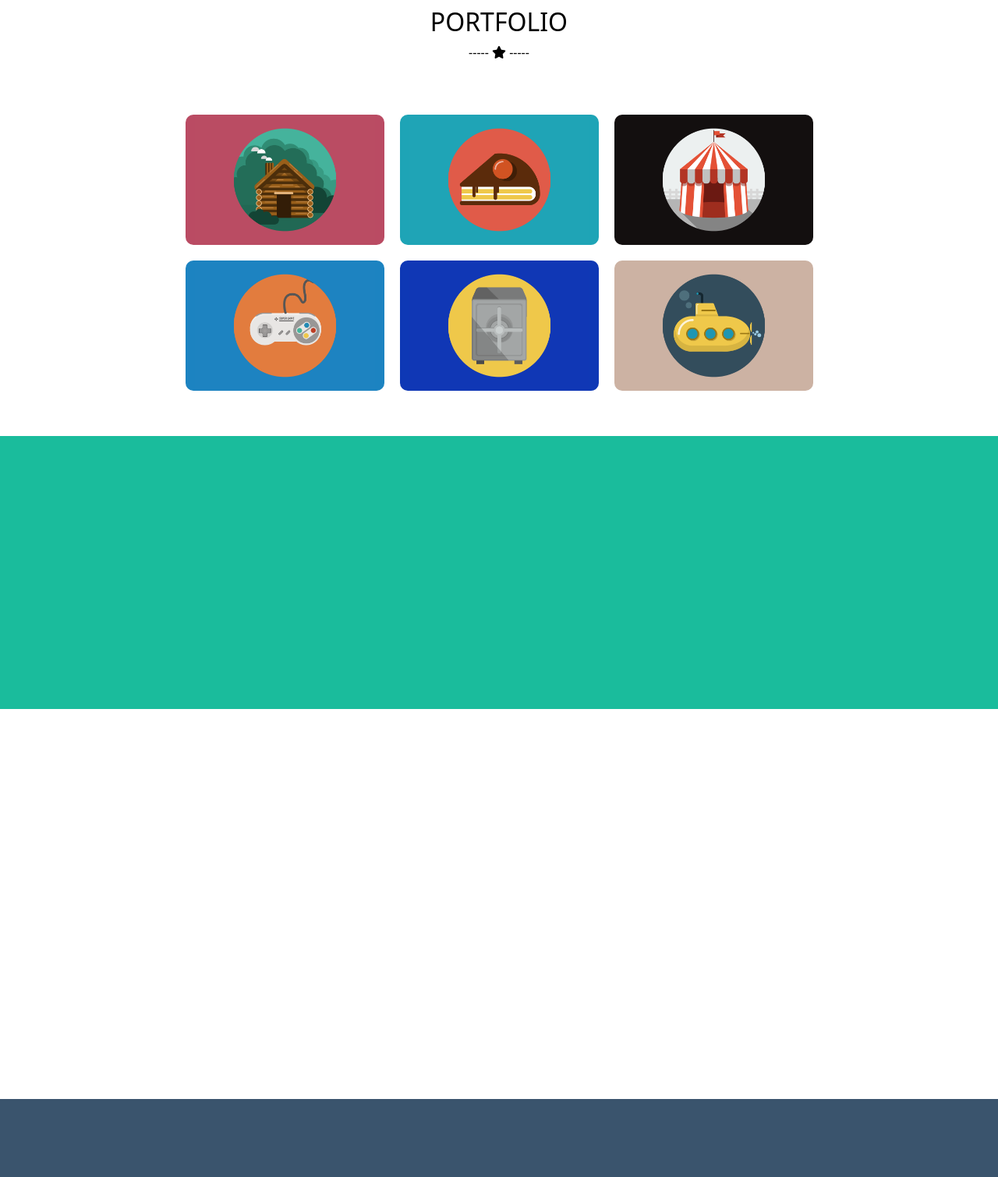
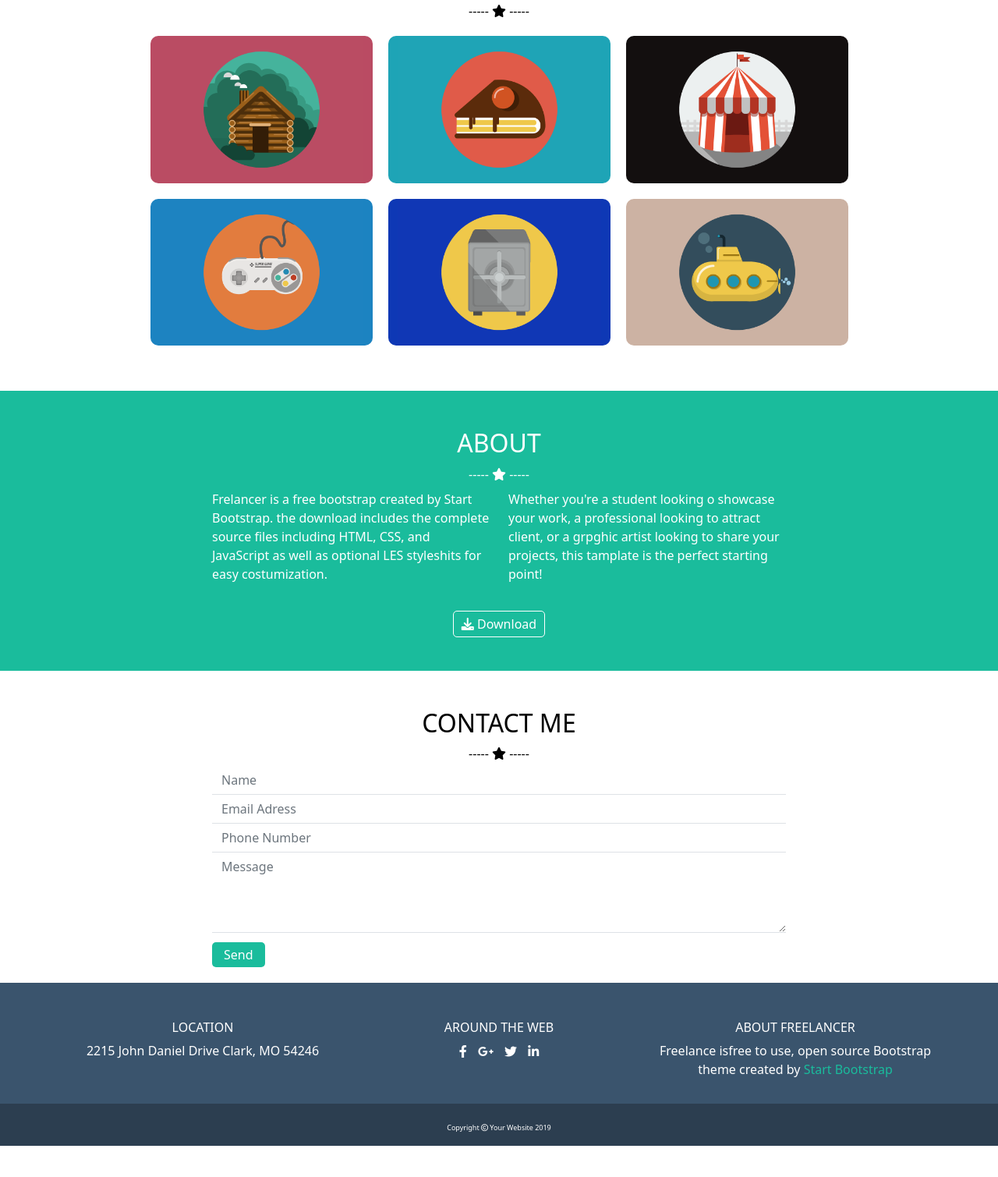
Before and after one commit to R3n1t0/html-css-bootstrap-freelancer, a plain HTML site: page index.html in a window 1280 px wide. Shown: the part 671-2180 px from the top of the page at 78% size. After the commit the page ends 2140 px from the top, so only its background shows below. Drawn offline with nearby package versions, Linux system fonts and the light colour scheme.

Commit message:
finished

```diff
--- a/assets/css/style.css
+++ b/assets/css/style.css
@@ -24,18 +24,6 @@ header .container .row .col i{
   background-color: #1abc9c;
 }
 
-.jumbotron .container{
-  height: 100%;
-}
-
-.jumbotron .container .row{
-  height: 50%;
-}
-
-.jumbotron .container .row .col{
-  height: 100%;
-}
-
 .jumbotron .container .row .col img{
   height: 100%;
   width: 100%;
@@ -45,6 +33,7 @@ header .container .row .col i{
 
 
 /* main */
+/* portfolio */
 .portfolio{
   width: 100%;
 }
@@ -52,6 +41,35 @@ header .container .row .col i{
 .portfolio .container .row .col{
   border-radius: 10px;
   margin: 10px;
+}
+
+.portfolio .container .row .col{
+  position: relative;
+}
+
+.portfolio .container .row .col .over{
+  display: none;
+  position: absolute;
+  top: 0;
+  left: 0;
+  width: 100%;
+  height: 100%;
+  background-color: rgba(0,255, 0, .6);
+  color: white;
+  border-radius: 10px;
+
+}
+
+.portfolio .container .row .col .over i{
+  position: absolute;
+  top: 50%;
+  left: 50%;
+  transform: translate(-50%, -50%);
+  font-size: 40px;
+}
+
+.portfolio .container .row .col:hover .over{
+  display: block;
 }
 
 .portfolio .first{
@@ -71,32 +89,74 @@ header .container .row .col i{
 }
 .portfolio .sixth{
   background-color: #ccb2a3;
-
 }
 
 .portfolio .container .row .col img{
   width: 100%;
 }
+/* /portfolio */
 
+
+/* about */
 .about{
   width: 100%;
-  height: 350px;
   background-color: #1abc9c;
 }
 
+.about .container .row .col a{
+  border: 1px solid white;
+  border-radius: 5px;
+  padding: 5px 10px;
+}
+
+.about .container .row .col a:hover{
+  background-color: white;
+  color: black;
+  border: 1px solid black;
+}
+/*/ about */
+
+
+/* contact */
 .contact{
   width: 100%;
-  height: 500px;
 }
 
-.footer-up{
+.contact .container .row .col a{
+  background-color: #1abc9c;
+  border-radius: 5px;
+  padding: 5px 15px;
+}
+/*/ contact */
+/*/ main */
+
+
+/* footer */
+/* footer-up */
+footer .footer-up{
   width: 100%;
-  height: 150px;
   background-color: #3a546d;
 }
 
+footer .footer-up .container .row .col a i{
+  border: 1px white;
+  border-radius: 5px;
+  padding: 5px;
+}
+
+footer .footer-up .container .row .col p span{
+  color: #1abc9c;
+}
+/*/ footer-up */
+
+/* footer-down */
 .footer-down{
   width: 100%;
-  height: 60px;
   background-color: #2C3E50;
 }
+
+footer .footer-down .container .row .col p{
+  font-size: 9px;
+}
+/*/ footer-down */
+/*/ footer */
--- a/assets/css/utilts.css
+++ b/assets/css/utilts.css
@@ -4,6 +4,10 @@ body{
 
 a{
   text-decoration: none;
+  color: white;
+}
+
+a:hover{
   color: white;
 }
 
@@ -15,3 +19,7 @@ li{
 .portfolio{
   color: black;
 }
+
+.contact{
+  color: black;
+}
--- a/index.html
+++ b/index.html
@@ -57,13 +57,13 @@
     <div class="container">
 
       <div class="row justify-content-center align-items-center">
-        <div class="col col-8 col-md-6 col-lg-4 jumbo-image pt-5">
+        <div class="col col-5 col-md-4 col-lg-3 jumbo-image pt-5">
           <img src="./assets/img/avatar.svg" alt="avatar">
         </div>
       </div>
 
       <div class="row justify-content-center align-items-end">
-        <div class="col col-10 col-md-8 col-lg-6 text-center pt-3">
+        <div class="col col-10 col-md-8 col-lg-6 text-center pt-3 mb-5">
           <h1>START BOOTSTRAP</h1>
           <span>----- </span><i class="fa-solid fa-star"></i><span> -----</span>
           <p>GRAPHIC ARTIST - WEB DESIGNER - ILLUSTRATOR</p>
@@ -89,25 +89,39 @@
           </div>
         </div>
 
-        <div class="row row-cols-1 row-cols-md-2 row-cols-lg-3 justify-content-center m-5">
-          <div class="col col-11 col-md-5 col-lg-3 first">
+        <div class="row row-cols-1 row-cols-md-2 row-cols-lg-3 justify-content-center mb-5">
+
+          <div class="col col-11 col-md-5 col-lg-3 first image">
+
             <img src="/assets/img/cabin.png" alt="cabin">
+            <div class="over"><i class="fa-solid fa-plus"></i></div>
           </div>
-          <div class="col col-11 col-md-5 col-lg-3 second">
+
+          <div class="col col-11 col-md-5 col-lg-3 second image">
             <img src="/assets/img/cake.png" alt="cake">
+            <div class="over"><i class="fa-solid fa-plus"></i></div>
           </div>
-          <div class="col col-11 col-md-5 col-lg-3 third">
+
+          <div class="col col-11 col-md-5 col-lg-3 third image">
             <img src="/assets/img/circus.png" alt="circus">
+            <div class="over"><i class="fa-solid fa-plus"></i></div>
           </div>
-          <div class="col col-11 col-md-5 col-lg-3 fourth">
+
+          <div class="col col-11 col-md-5 col-lg-3 fourth image">
             <img src="/assets/img/game.png" alt="game">
+            <div class="over"><i class="fa-solid fa-plus"></i></div>
           </div>
-          <div class="col col-11 col-md-5 col-lg-3 fifth">
+
+          <div class="col col-11 col-md-5 col-lg-3 fifth image">
             <img src="/assets/img/safe.png" alt="safe">
+            <div class="over"><i class="fa-solid fa-plus"></i></div>
           </div>
-          <div class="col col-11 col-md-5 col-lg-3 sixth">
+
+          <div class="col col-11 col-md-5 col-lg-3 sixth image">
             <img src="/assets/img/submarine.png" alt="submarine">
+            <div class="over"><i class="fa-solid fa-plus"></i></div>
           </div>
+
         </div>
 
       </div>
@@ -119,19 +133,36 @@
     <!-- ABOUT -->
     <div class="about">
 
-      <div class="container">
-        <div class="row">
-          <div class="col"></div>
+      <div class="container justify-content-center">
+        <div class="row justify-content-center mb-2">
+          <div class="col col-10 text-center pt-5">
+            <h2>ABOUT</h2>
+            <span>----- </span><i class="fa-solid fa-star"></i><span> -----</span>
+          </div>
         </div>
 
-        <div class="row">
-          <div class="col"></div>
-          <div class="col"></div>
+        <div class="row row-cols-1 row-cols-md-2 justify-content-center pb-4">
+          <div class="col col-7 col-md-4">
+            <p>
+              Frelancer is a free bootstrap created by Start Bootstrap. the download includes the complete source files including HTML, CSS, and JavaScript as well as optional LES styleshits for easy costumization.
+            </p>
           </div>
 
-        <div class="row">
-          <div class="col"></div>
+          <div class="col col-7 col-md-4">
+            <p>
+              Whether you're a student looking o showcase your work, a professional looking to attract client, or a grpghic artist looking to share your projects, this tamplate  is the perfect starting point!
+            </p>
           </div>
+        </div>
+
+        <div class="row justify-content-center">
+          <div class="col col-6 col-md-4 col-lg-2 text-center mb-5">
+            <a href="#">
+              <i class="fa-solid fa-download"></i> Download
+            </a>
+          </div>
+        </div>
+
       </div>
 
     </div>
@@ -141,18 +172,46 @@
     <!-- CONTACT -->
     <div class="contact">
 
-      <div class="container">
-        <div class="row">
-          <div class="col"></div>
+      <div class="container mb-4">
+
+        <div class="row justify-content-center mb-1">
+          <div class="col col-10 text-center pt-5">
+            <h2>CONTACT ME</h2>
+            <span>----- </span><i class="fa-solid fa-star"></i><span> -----</span>
+          </div>
         </div>
 
-        <div class="row">
-          <div class="col"></div>
+        <div class="row justify-content-center">
+          <div class="col-7 col-md-8">
+            <div class="input-group flex-nowrap border-bottom">
+              <input type="text" class="form-control border-0" placeholder="Name" aria-label="Username" aria-describedby="addon-wrapping">
+            </div>
           </div>
 
-        <div class="row">
-          <div class="col"></div>
+          <div class="col col-7 col-md-8">
+            <div class="input-group flex-nowrap border-bottom">
+              <input type="text" class="form-control border-0" placeholder="Email Adress" aria-label="email" aria-describedby="addon-wrapping">
             </div>
+          </div>
+
+          <div class="col col-7 col-md-8">
+            <div class="input-group flex-nowrap border-bottom">
+              <input type="tel" class="form-control border-0" placeholder="Phone Number" aria-label="" aria-describedby="addon-wrapping">
+            </div>
+          </div>
+
+          <div class="col col-7 col-md-8">
+            <div class="input-group flex-nowrap border-bottom ">
+              <textarea class="form-control border-0 pb-5" aria-label="With textarea" placeholder="Message"></textarea>
+            </div>
+          </div>
+
+          <div class="col col-7 col-md-8 mt-3">
+            <a href="#">Send</a>
+          </div>
+
+        </div>
+
       </div>
 
     </div>
@@ -163,23 +222,52 @@
 
   <footer>
 
+    <!-- FOOTER UP -->
     <div class="footer-up">
-      <div class="container">
-        <div class="row">
-          <div class="col"></div>
-          <div class="col"></div>
-          <div class="col"></div>
+
+      <div class="container pt-5">
+
+        <div class="row justify-content-center">
+          <div class="col col-9 col-md-4 text-center mb-3">
+            <h6>LOCATION</h6>
+            <p>2215 John Daniel Drive Clark, MO 54246</p>
           </div>
+
+          <div class="col col-9 col-md-4 text-center mb-3">
+            <h6>AROUND THE WEB</h6>
+            <a href="#"><i class="fa-brands fa-facebook-f"></i></a>
+            <a href="#"><i class="fa-brands fa-google-plus-g"></i></a>
+            <a href="#"><i class="fa-brands fa-twitter"></i></a>
+            <a href="#"><i class="fa-brands fa-linkedin-in"></i></a>
+          </div>
+
+          <div class="col col-9 col-md-4 text-center mb-3">
+            <h6>ABOUT FREELANCER</h6>
+            <p>Freelance isfree to use, open source Bootstrap theme created by <span> Start Bootstrap</span></p>
           </div>
         </div>
 
+      </div>
+
+    </div>
+    <!--/ FOOTER UP -->
+
+
+    <!-- FOOTER DOWN -->
     <div class="footer-down">
+
       <div class="container">
-        <div class="row">
-          <div class="col"></div>
+
+        <div class="row justify-content-center">
+          <div class="col col-9 col-md-3 text-center pt-4">
+            <p>Copyright <i class="fa-regular fa-copyright"></i> Your Website 2019</p>
           </div>
         </div>
+
       </div>
+
+    </div>
+    <!--/ FOOTER DOWN -->
 
   </footer>
 
```
Lines whose indentation alone changed are shown as unchanged.
